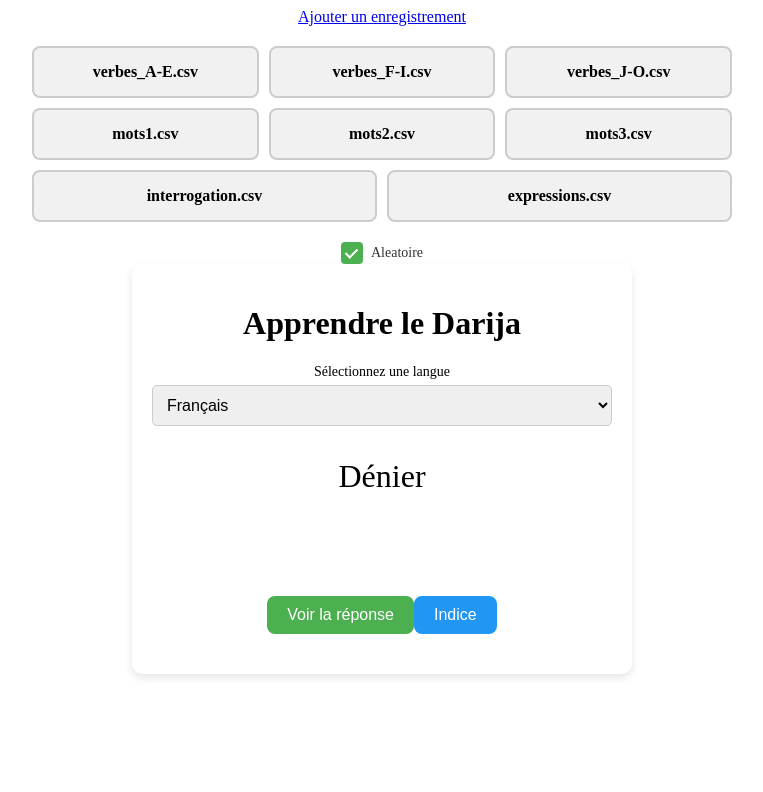
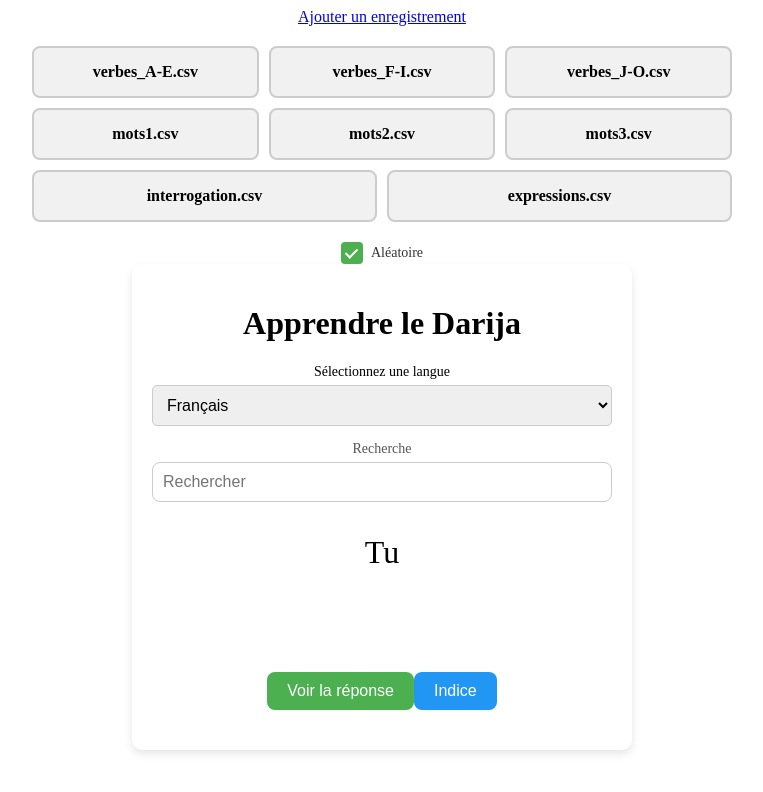
Before and after one commit to locfab/Traduction, a Nuxt app: page / in a window 1280 px wide. Shown: the top 792 px of the page, without its empty margins (258-1021 px from the left). Built offline with nearby package versions, Linux system fonts and the light colour scheme.

Commit message:
recherche

```diff
--- a/components/WordDisplay.vue
+++ b/components/WordDisplay.vue
@@ -70,6 +70,7 @@ function showHint() {
 }
 
 watch(() => props.language, nextWord, { immediate: true })
+watch(() => props.words, nextWord, { immediate: true })
 </script>
 
 <style scoped>
--- a/pages/index.vue
+++ b/pages/index.vue
@@ -1,4 +1,3 @@
-<!-- pages/index.vue -->
 <template>
   <div class="link-to-add">
     <NuxtLink to="/add">Ajouter un enregistrement</NuxtLink>
@@ -15,7 +14,7 @@
   <div class="random">
     <CheckBox
         id="random"
-        label="Aleatoire"
+        label="Aléatoire"
         v-model="isRandom"
     />
   </div>
@@ -23,64 +22,93 @@
     <h1>Apprendre le Darija</h1>
     <LanguageSelector @updateLanguage="updateLanguage" />
 
-    <div v-if="words.length" >
-      <WordDisplay :words="words" :language="currentLanguage" :isRandom="isRandom" />
+    <div class="search-container">
+      <InputText
+          id="search"
+          label="Recherche"
+          v-model="search"
+          placeholder="Rechercher"
+      />
+    </div>
+
+    <div v-if="filteredWords.length">
+      <WordDisplay :words="filteredWords" :language="currentLanguage" :isRandom="isRandom" />
     </div>
   </div>
 </template>
 
+
 <script setup lang="ts">
-import { ref, onMounted } from 'vue'
+import { ref, computed, onMounted } from 'vue';
 import LanguageSelector from "../components/LanguageSelector.vue";
 import WordDisplay from "../components/WordDisplay.vue";
 import CheckBox from "~/components/input/CheckBox.vue";
 
-const words = ref<Line[]>([])
-const currentLanguage = ref<string>('fr')
-const files = ref<string[]>(["verbes_A-E.csv", "verbes_F-I.csv", "verbes_J-O.csv", "mots1.csv", "mots2.csv", "mots3.csv",  "interrogation.csv", "expressions.csv"])
-const selectedFiles = ref<string[]>([]) // Spread operator to copy the array
+const words = ref<Line[]>([]);
+const currentLanguage = ref<string>('fr');
+const files = ref<string[]>(["verbes_A-E.csv", "verbes_F-I.csv", "verbes_J-O.csv", "mots1.csv", "mots2.csv", "mots3.csv", "interrogation.csv", "expressions.csv"]);
+const selectedFiles = ref<string[]>([]); // Spread operator to copy the array
+const isRandom = ref<boolean>(true);
+const search = ref<string>(''); // Variable pour la recherche
 
-const isRandom = ref<boolean>(true)
+// Fonction pour sélectionner un fichier
 function selectFile(file: string) {
-  selectedFiles.value = isSelectedFile(file) ? selectedFiles.value.filter(sf => sf !== file) : [...selectedFiles.value, file]
-  loadCSV()
+  selectedFiles.value = isSelectedFile(file) ? selectedFiles.value.filter(sf => sf !== file) : [...selectedFiles.value, file];
+  loadCSV();
 }
 
+// Fonction pour changer la langue
 function updateLanguage(language: string) {
-  currentLanguage.value = language
-}
-function isSelectedFile(file: string) : boolean {
-  return selectedFiles.value.includes(file)
+  currentLanguage.value = language;
 }
 
+// Fonction pour vérifier si un fichier est sélectionné
+function isSelectedFile(file: string): boolean {
+  return selectedFiles.value.includes(file);
+}
+
+// Interface de structure de ligne
 interface Line {
-  fr: string, phonetic: string, ar: string
+  fr: string;
+  phonetic: string;
+  ar: string;
 }
+
+// Charger les fichiers CSV
 async function loadCSV() {
-  words.value = []
+  words.value = [];
 
-  // Si aucun fichier n'est sélectionné, charger tous les fichiers
-  const filesToLoad = selectedFiles.value.length ? selectedFiles.value : files.value
+  const filesToLoad = selectedFiles.value.length ? selectedFiles.value : files.value;
 
   for (const file of filesToLoad) {
-    const response = await fetch(file)
-    const data = await response.text()
-    words.value = [...words.value, ...parseCSV(data)]
+    const response = await fetch(file);
+    const data = await response.text();
+    words.value = [...words.value, ...parseCSV(data)];
   }
 }
 
 function parseCSV(data: any) : Line[] {
-  return data.trim().split('\n').map((line : string) => {
-    const [fr, phonetic, ar] = line.trim().split(';')
-    return { fr: fr, phonetic: phonetic, ar: ar }
-  })
+  return data.trim().split('\n').map((line: string) => {
+    const [fr, phonetic, ar] = line.trim().split(';');
+    return { fr: fr, phonetic: phonetic, ar: ar };
+  });
 }
 
-// Charger les fichiers si aucun fichier n'est sélectionné
+const filteredWords = computed(() => {
+  return words.value.filter(word => {
+    return word.fr.toLowerCase().includes(search.value.toLowerCase()) ||
+        word.ar.toLowerCase().includes(search.value.toLowerCase()) ||
+        word.phonetic.toLowerCase().includes(search.value.toLowerCase());
+  });
+});
+
+// Charger les fichiers au montage du composant
 onMounted(() => {
-  loadCSV()
-})
+  loadCSV();
+});
+
 </script>
+
 <style>
 /* Conteneur principal */
 .container {
```
Also changed, not shown: public/expressions.csv.
